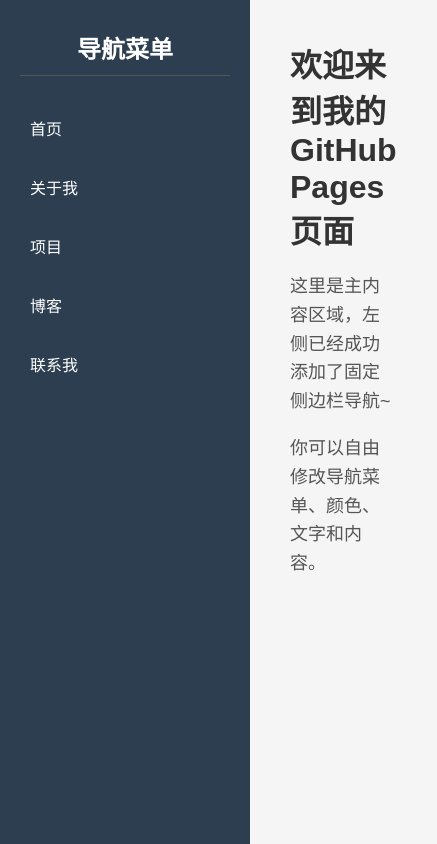
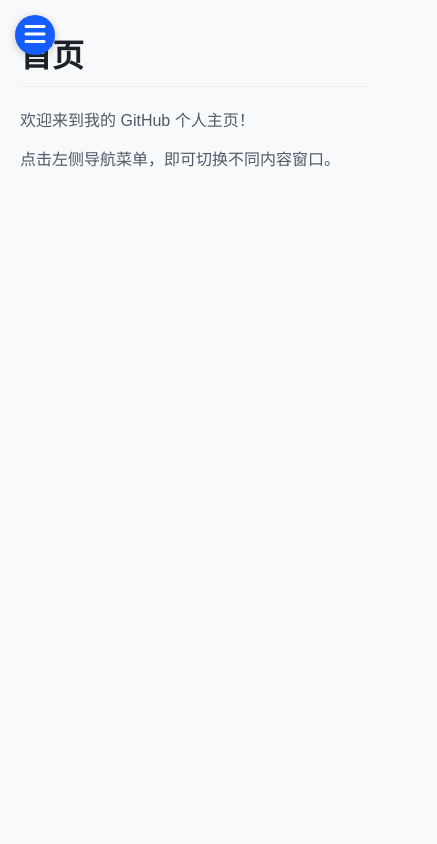
Before and after one commit to wm-cp/wmcp, a plain HTML site: page index.html in a window 390 px wide. Shown: the whole page, 437 px wide, since content can reach past the window. Drawn offline with Linux system fonts and the light colour scheme.

Commit message:
Update index.html

```diff
--- a/index.html
+++ b/index.html
@@ -3,111 +3,237 @@
 <head>
     <meta charset="UTF-8">
     <meta name="viewport" content="width=device-width, initial-scale=1.0">
-    <title>我的 GitHub 页面</title>
+    <title>GitHub 侧边栏导航 - 内容切换</title>
+    <!-- 字体图标 -->
+    <link rel="stylesheet" href="https://cdn.bootcdn.net/ajax/libs/font-awesome/6.4.0/css/all.min.css">
     <style>
-        /* 全局样式重置 */
         * {
             margin: 0;
             padding: 0;
             box-sizing: border-box;
-            font-family: Arial, sans-serif;
+            font-family: "Microsoft Yahei", sans-serif;
+        }
+        body {
+            min-height: 100vh;
+            background-color: #f8f9fa;
         }
 
-        /* 页面整体布局：左侧侧边栏 + 右侧内容 */
-        body {
-            display: flex;
-            min-height: 100vh;
+        /* 移动端菜单按钮 */
+        .menu-btn {
+            display: none;
+            position: fixed;
+            top: 15px;
+            left: 15px;
+            z-index: 999;
+            font-size: 24px;
+            color: #fff;
+            background: #165DFF;
+            width: 40px;
+            height: 40px;
+            border-radius: 50%;
+            text-align: center;
+            line-height: 40px;
+            cursor: pointer;
+            box-shadow: 0 2px 8px rgba(0,0,0,0.2);
         }
 
-        /* ======================
-           左侧固定侧边栏导航
-        ====================== */
+        /* 左侧侧边栏 */
         .sidebar {
-            width: 250px;           /* 侧边栏宽度 */
-            background: #2c3e50;     /* 侧边栏背景色（深色） */
-            color: white;
+            width: 260px;
+            height: 100vh;
+            position: fixed;
+            left: 0;
+            top: 0;
+            background: #165DFF;
+            color: #fff;
             padding: 30px 20px;
-            position: fixed;         /* 固定在左侧不滚动 */
-            height: 100vh;           /* 高度占满屏幕 */
+            transition: all 0.3s ease;
+            overflow-y: auto;
         }
-
-        /* 侧边栏标题 */
         .sidebar h2 {
             text-align: center;
-            margin-bottom: 30px;
-            border-bottom: 1px solid #555;
-            padding-bottom: 10px;
+            padding-bottom: 20px;
+            margin-bottom: 25px;
+            border-bottom: 1px solid rgba(255,255,255,0.2);
+            letter-spacing: 2px;
         }
-
-        /* 导航菜单列表 */
         .sidebar ul {
             list-style: none;
         }
-
-        .sidebar ul li {
-            margin: 15px 0;
+        .sidebar li {
+            margin: 8px 0;
+        }
+        .sidebar a {
+            display: flex;
+            align-items: center;
+            color: #fff;
+            text-decoration: none;
+            font-size: 15px;
+            padding: 14px 18px;
+            border-radius: 8px;
+            transition: all 0.25s;
+            cursor: pointer;
+        }
+        .sidebar a i {
+            font-size: 18px;
+            margin-right: 12px;
+            width: 24px;
+            text-align: center;
+        }
+        .sidebar a:hover {
+            background: rgba(255,255,255,0.15);
+            transform: translateX(4px);
+        }
+        .sidebar a.active {
+            background: rgba(255,255,255,0.25);
         }
 
-        /* 导航链接样式 */
-        .sidebar ul li a {
-            color: white;
-            text-decoration: none;
+        /* 主内容容器 */
+        .content {
+            margin-left: 260px;
+            padding: 40px 50px;
+            transition: all 0.3s ease;
+        }
+        /* 内容面板 默认隐藏 */
+        .content-panel {
+            display: none;
+            animation: fadeIn 0.4s ease;
+        }
+        /* 激活的面板显示 */
+        .content-panel.active {
+            display: block;
+        }
+        .content h1 {
+            color: #1d2129;
+            margin-bottom: 20px;
+            padding-bottom: 10px;
+            border-bottom: 1px solid #eee;
+        }
+        .content p {
+            color: #4e5969;
+            line-height: 1.8;
             font-size: 16px;
-            display: block;
-            padding: 10px;
-            border-radius: 4px;
-            transition: 0.3s;
+            margin: 10px 0;
         }
 
-        /* 鼠标悬浮效果 */
-        .sidebar ul li a:hover {
-            background: #34495e;
-            padding-left: 15px;
+        /* 淡入动画 */
+        @keyframes fadeIn {
+            from { opacity: 0; transform: translateY(10px); }
+            to { opacity: 1; transform: translateY(0); }
         }
 
-        /* ======================
-           右侧主内容区域
-        ====================== */
-        .content {
-            margin-left: 250px;       /* 避开左侧侧边栏 */
-            padding: 40px;
-            flex: 1;
-            background: #f5f5f5;
-        }
-
-        .content h1 {
-            margin-bottom: 20px;
-            color: #333;
-        }
-
-        .content p {
-            font-size: 18px;
-            line-height: 1.6;
-            color: #555;
+        /* 移动端适配 */
+        @media (max-width: 768px) {
+            .menu-btn {
+                display: block;
+            }
+            .sidebar {
+                left: -260px;
+            }
+            .sidebar.show {
+                left: 0;
+            }
+            .content {
+                margin-left: 0;
+                padding: 30px 20px;
+            }
         }
     </style>
 </head>
 <body>
+    <!-- 移动端展开按钮 -->
+    <div class="menu-btn" id="menuBtn">
+        <i class="fas fa-bars"></i>
+    </div>
 
-    <!-- 左侧侧边栏 -->
-    <div class="sidebar">
+    <!-- 左侧导航栏 -->
+    <div class="sidebar" id="sidebar">
         <h2>导航菜单</h2>
         <ul>
-            <li><a href="#home">首页</a></li>
-            <li><a href="#about">关于我</a></li>
-            <li><a href="#project">项目</a></li>
-            <li><a href="#blog">博客</a></li>
-            <li><a href="#contact">联系我</a></li>
+            <li><a class="nav-item active" data-target="home"><i class="fas fa-home"></i> 首页</a></li>
+            <li><a class="nav-item" data-target="about"><i class="fas fa-user"></i> 关于我</a></li>
+            <li><a class="nav-item" data-target="project"><i class="fas fa-code"></i> 项目展示</a></li>
+            <li><a class="nav-item" data-target="blog"><i class="fas fa-book"></i> 技术博客</a></li>
+            <li><a class="nav-item" data-target="file"><i class="fas fa-folder"></i> 文件资源</a></li>
+            <li><a class="nav-item" data-target="contact"><i class="fas fa-envelope"></i> 联系我</a></li>
         </ul>
     </div>
 
-    <!-- 右侧主内容 -->
+    <!-- 右侧内容区域（多个切换面板） -->
     <div class="content">
-        <h1>欢迎来到我的 GitHub Pages 页面</h1>
-        <p>这里是主内容区域，左侧已经成功添加了固定侧边栏导航~</p>
-        <br>
-        <p>你可以自由修改导航菜单、颜色、文字和内容。</p>
+        <!-- 首页面板 -->
+        <div class="content-panel active" id="home">
+            <h1>首页</h1>
+            <p>欢迎来到我的 GitHub 个人主页！</p>
+            <p>点击左侧导航菜单，即可切换不同内容窗口。</p>
+        </div>
+
+        <!-- 关于我面板 -->
+        <div class="content-panel" id="about">
+            <h1>关于我</h1>
+            <p>这里可以填写个人介绍、技能、经历等信息。</p>
+            <p>自定义文字、图片、标签都可以直接写在当前区域内。</p>
+        </div>
+
+        <!-- 项目展示面板 -->
+        <div class="content-panel" id="project">
+            <h1>项目展示</h1>
+            <p>存放你的项目介绍、链接、截图、使用说明。</p>
+            <p>示例：项目1 / 项目2 / 开源作品汇总</p>
+        </div>
+
+        <!-- 技术博客面板 -->
+        <div class="content-panel" id="blog">
+            <h1>技术博客</h1>
+            <p>记录学习笔记、技术心得、踩坑总结。</p>
+        </div>
+
+        <!-- 文件资源面板 -->
+        <div class="content-panel" id="file">
+            <h1>文件资源</h1>
+            <p>各类工具、文档、素材资源汇总。</p>
+        </div>
+
+        <!-- 联系我面板 -->
+        <div class="content-panel" id="contact">
+            <h1>联系我</h1>
+            <p>GitHub：xxx</p>
+            <p>邮箱：xxx@xxx.com</p>
+        </div>
     </div>
 
+    <script>
+        // 移动端侧边栏折叠
+        const menuBtn = document.getElementById('menuBtn');
+        const sidebar = document.getElementById('sidebar');
+        menuBtn.addEventListener('click', () => {
+            sidebar.classList.toggle('show');
+        });
+
+        // 导航切换内容逻辑
+        const navItems = document.querySelectorAll('.nav-item');
+        const panels = document.querySelectorAll('.content-panel');
+
+        navItems.forEach(item => {
+            item.addEventListener('click', function() {
+                // 移除所有导航激活状态
+                navItems.forEach(nav => nav.classList.remove('active'));
+                // 当前导航设为激活
+                this.classList.add('active');
+
+                // 获取目标面板ID
+                const targetId = this.getAttribute('data-target');
+                // 隐藏所有面板
+                panels.forEach(panel => panel.classList.remove('active'));
+                // 显示对应面板
+                document.getElementById(targetId).classList.add('active');
+
+                // 移动端点击导航后自动收起侧边栏（提升体验）
+                if (window.innerWidth <= 768) {
+                    sidebar.classList.remove('show');
+                }
+            });
+        });
+    </script>
 </body>
 </html>
```
